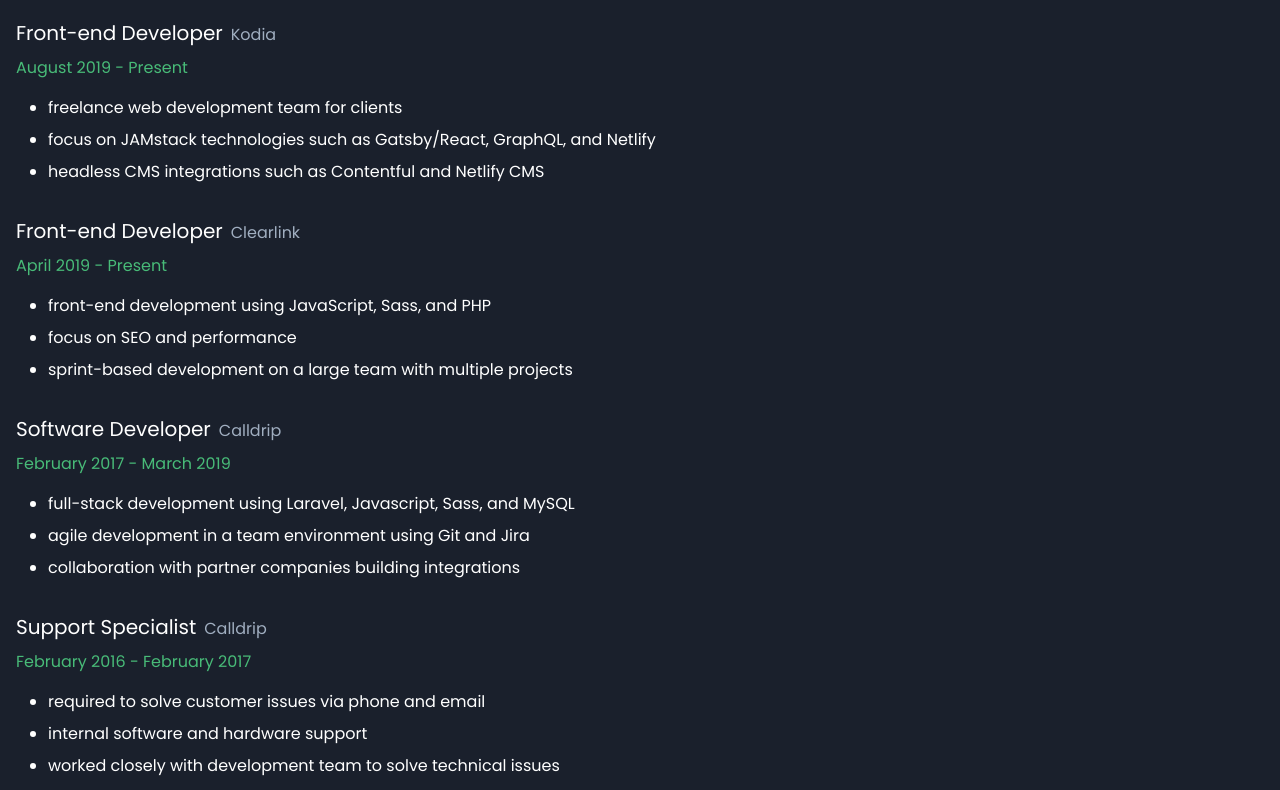
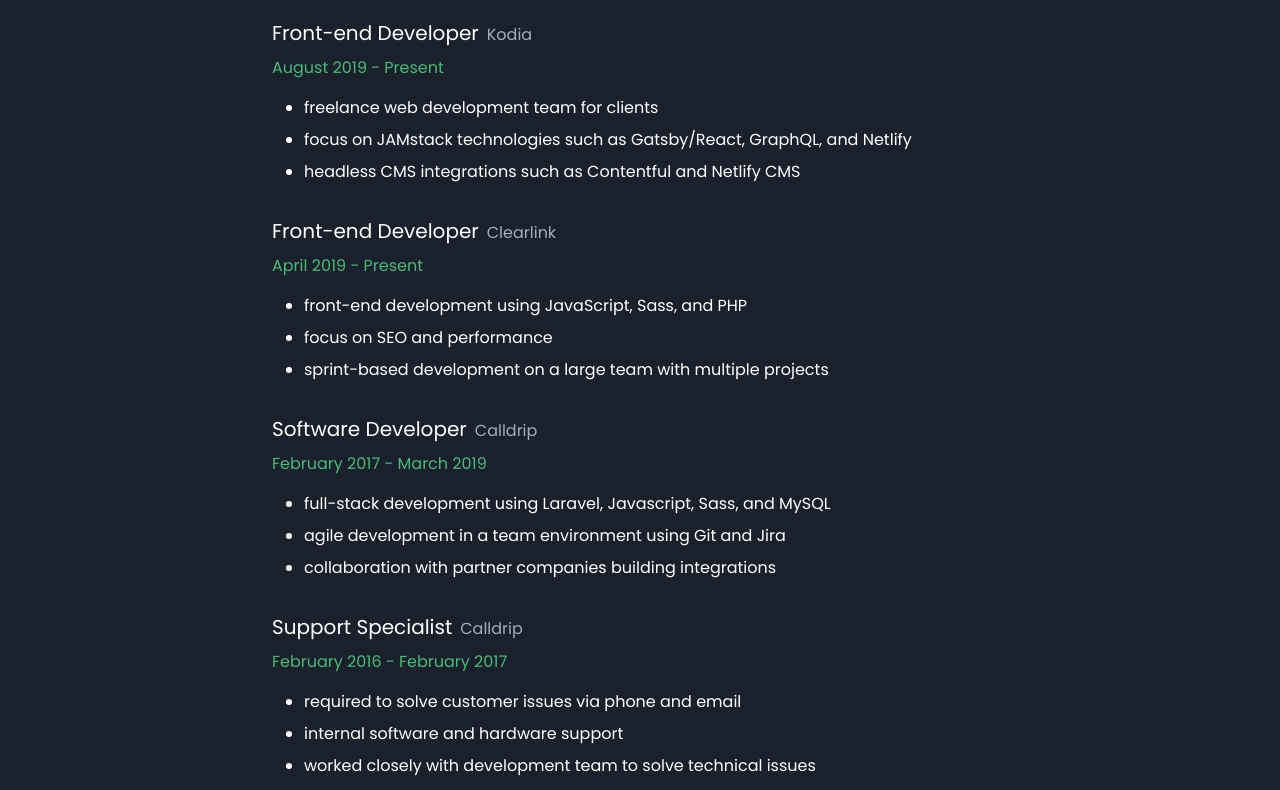
Before and after one commit to carstonhenderson/carstonhenderson, a Gatsby site: page / in a window 1280 px wide. Shown: the part 589-1379 px from the top of the page. Built offline with nearby package versions, Linux system fonts and the light colour scheme; Gatsby itself is replaced by a stand-in of ours.

Commit message:
Remove unneeded query

```diff
--- a/src/components/layout.jsx
+++ b/src/components/layout.jsx
@@ -1,28 +1,14 @@
 import React from 'react'
-import { StaticQuery, graphql } from 'gatsby'
-
 import Header from './header'
 import './layout.css'
 
 const Layout = ({ children }) => (
-  <StaticQuery
-    query={graphql`
-      query SiteTitleQuery {
-        site {
-          siteMetadata {
-            title
-          }
-        }
-      }
-    `}
-    render={data => (
-      <div className="bg-gray-900 text-white">
-        <Header siteTitle={data.site.siteMetadata.title} />
-
-        <main className="container mx-auto overflow-auto p-4">{children}</main>
-      </div>
-    )}
-  />
+  <div className="bg-gray-900 text-white">
+    <main className="container mx-auto p-4 max-w-3xl">
+      <Header siteTitle="Carston Henderson" />
+      {children}
+    </main>
+  </div>
 )
 
 export default Layout
```
